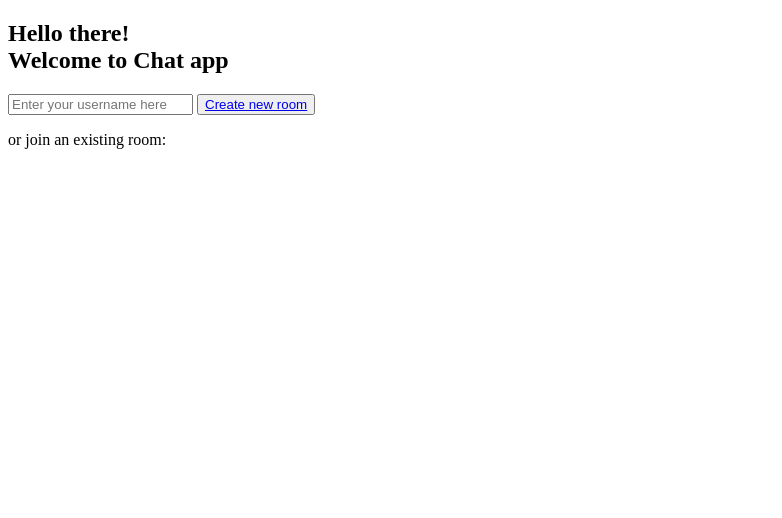
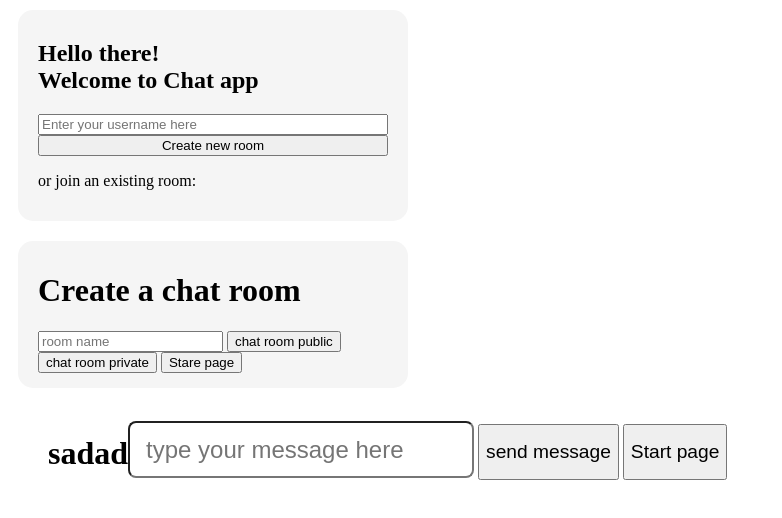
Before and after one commit to christofer41/chatFuncion, a website: page public/index.html in a window 1280 px wide. Shown: the whole page, without its empty margins (0-782 px from the left). Drawn offline with nearby package versions, Linux system fonts and the light colour scheme; no server answers.

Commit message:
delte the othere html filse and using one now start working on script for it

```diff
--- a/public/index.html
+++ b/public/index.html
@@ -4,11 +4,13 @@
     <meta charset="UTF-8">
     <meta http-equiv="X-UA-Compatible" content="IE=edge">
     <meta name="viewport" content="width=device-width, initial-scale=1.0">
+    <link rel="stylesheet" type="text/css" href="./styles/main.css">
+    <link rel="stylesheet" href="styles/chat.css">
     <script src="/socket.io/socket.io.js"></script>
     <script type="module" defer src="script.js"></script>
     <title>Document</title>
 </head>
-<body>
+<body class="test">
     <div class="M-ui">
         <form class="ui">
             <h2>Hello there!<br /><span>Welcome to Chat app</span></h2>
@@ -25,6 +27,30 @@
                 </table>
             </div>
         </form>
+
+        <form class="ui">
+            <div>
+                <h1>Create a chat room</h1>
+                <input type="text" class="room-name"placeholder="room name" >
+                <button type="button" class="chat-room-public">chat room public</button>
+                <button type="button" class="chat-room-private"><a href="index.html">chat room private</a></button>
+                <button type="button" class="home">Stare page</button>
+
+            </div>
+        </form>
+
+        <div class="message-div">
+            <ul id="message-here">
+                <h1>sadad</h1>
+            </ul>
+            <form class="message-form">
+                <input placeholder="type your message here" class="message-input" type="text" name="" id="">
+                <button type="button" class="message-button">send message</button>
+                <button type="button" class="message-button"><a href="index.html">Start page</a></button>
+            </form>
+        </div>
+
+
     </div>
 </body>
 </html>
--- /dev/null
+++ b/public/styles/chat.css
@@ -0,0 +1,34 @@
+.message-here{
+    max-height: 80vh;
+    overflow: scroll;
+    width: 80%;
+    max-width: 450px;
+    padding: 1rem;
+    border-radius: 15px;
+    background-color: whitesmoke;
+    margin: 20px auto;
+    font-size: 17px;
+    align-items: center;
+}
+.message-button{
+    height: 3.5rem;
+    width: auto;
+    font-size: larger;
+    align-items: center;
+}
+.message-input{
+    margin-bottom: .5rem;
+    padding: .8rem 1rem;
+    border-radius: 8px;
+    font-size: 1.5rem;
+    min-width: 175px;
+    align-items: center;
+}
+a{
+    text-decoration: none;
+    color: black;
+ }
+.message-div{
+    align-items: center;
+    display: flex;
+}
--- a/public/styles/main.css
+++ b/public/styles/main.css
@@ -0,0 +1,26 @@
+.M-ui{
+   align-items: center;
+}
+
+.ui{
+
+    display: flex;
+    flex-direction: column;
+    width: 350px;
+    min-width: 225px;
+    background-color: whitesmoke;
+    border-radius: 15px;
+    padding: 10px 20px 15px 20px;
+    margin: 10px;
+
+}
+a{
+    text-decoration: none;
+    color: black;
+ }
+.room-join{
+    display: flex;
+    flex-direction: row;
+    justify-content: space-evenly;
+    padding: 0;
+}
```
Also changed, not shown: public/chat.html (deleted, +0 -22 lines), public/createrom.html (deleted, +0 -25 lines).
